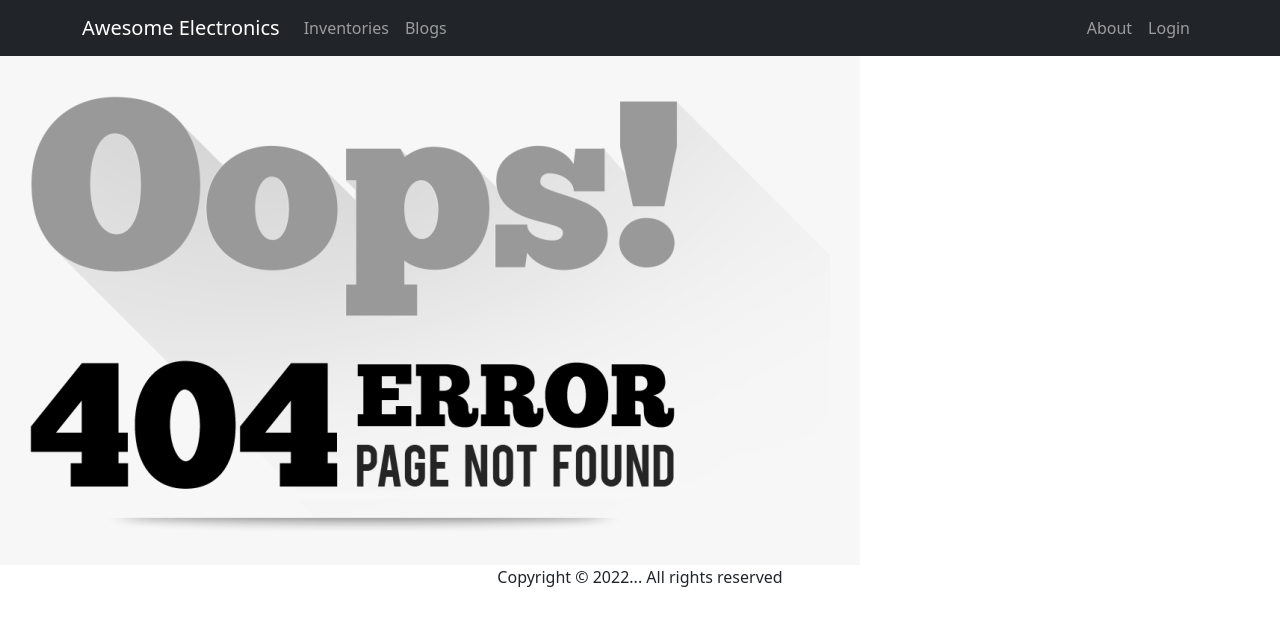
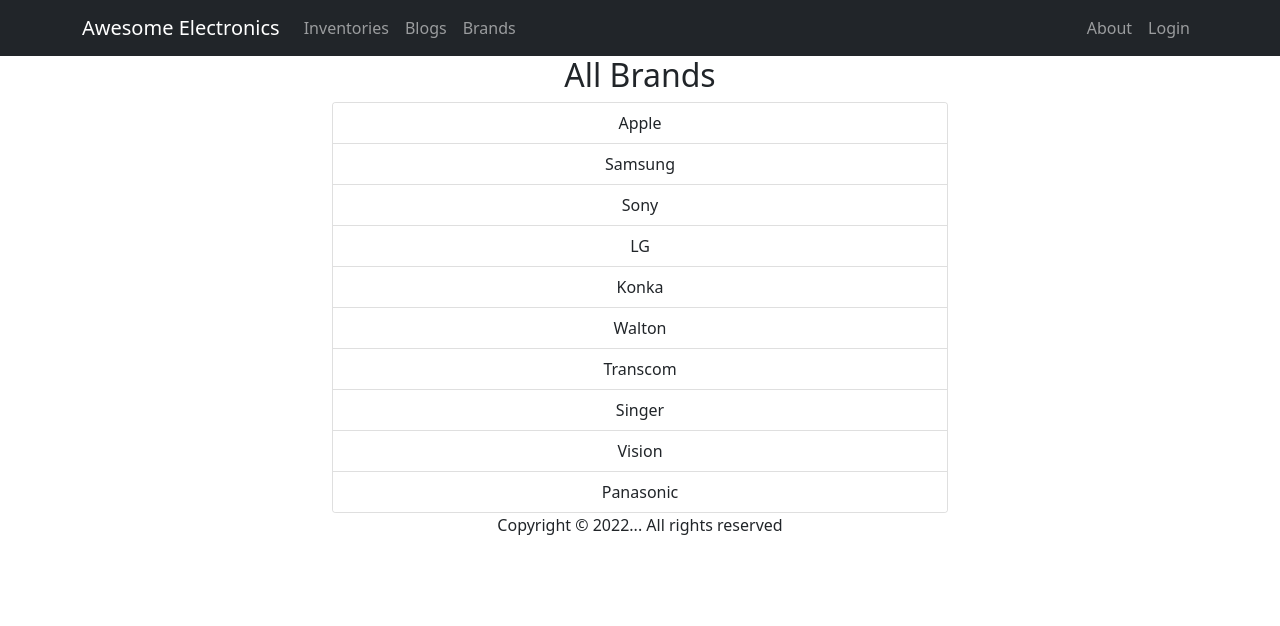
Before and after one commit to AtiqRahman1/Awesome-electronics-assignment11, a React (Create React App) app: page /brands in a window 1280 px wide. Shown: the top 626 px of the page. Built offline with nearby package versions, Linux system fonts and the light colour scheme; no server answers.

Commit message:
extra route added as brands

```diff
--- a/src/App.js
+++ b/src/App.js
@@ -2,6 +2,7 @@ import { Route, Routes } from 'react-router-dom';
 import './App.css';
 import About from './components/About/About';
 import Blogs from './components/Blogs/Blogs';
+import Brands from './components/Brands/Brands';
 import Footer from './components/Footer/Footer';
 import Header from './components/Header/Header';
 import Home from './components/Home/Home';
@@ -25,6 +26,7 @@ function App() {
           </RequireAuth>
         }></Route>
         <Route path='/blogs' element={<Blogs></Blogs>}></Route>
+        <Route path='/brands' element={<Brands></Brands>}></Route>
         <Route path='/register' element={<Register></Register>}></Route>
         <Route path='/login' element={<Login></Login>}></Route>
         <Route path='/about' element={<About></About>}></Route>
--- /dev/null
+++ b/src/components/Brands/Brands.js
@@ -0,0 +1,29 @@
+import React from 'react';
+import { Card, CardGroup, ListGroup } from 'react-bootstrap';
+
+const Brands = () => {
+    return (
+        <div className='container w-50 mx-auto'>
+            <h2 className='text-center'>All Brands</h2>
+            <CardGroup>
+                <Card className='text-center' style={{ width: '18rem' }}>
+                    <ListGroup variant="flush">
+                        <ListGroup.Item>Apple</ListGroup.Item>
+                        <ListGroup.Item>Samsung</ListGroup.Item>
+                        <ListGroup.Item>Sony</ListGroup.Item>
+                        <ListGroup.Item>LG</ListGroup.Item>
+                        <ListGroup.Item>Konka</ListGroup.Item>
+                        <ListGroup.Item>Walton</ListGroup.Item>
+                        <ListGroup.Item>Transcom</ListGroup.Item>
+                        <ListGroup.Item>Singer</ListGroup.Item>
+                        <ListGroup.Item>Vision</ListGroup.Item>
+                        <ListGroup.Item>Panasonic</ListGroup.Item>
+                    </ListGroup>
+                </Card>
+            </CardGroup>
+
+        </div>
+    );
+};
+
+export default Brands;
--- a/src/components/Header/Header.js
+++ b/src/components/Header/Header.js
@@ -21,6 +21,7 @@ const Header = () => {
                         <Nav className="me-auto">
                             <Nav.Link href="home#inventories">Inventories</Nav.Link>
                             <Nav.Link as={Link} to="blogs">Blogs</Nav.Link>
+                            <Nav.Link as={Link} to="brands">Brands</Nav.Link>
                         </Nav>
                         <Nav>
                             <Nav.Link as={Link} to="about">About</Nav.Link>
```
